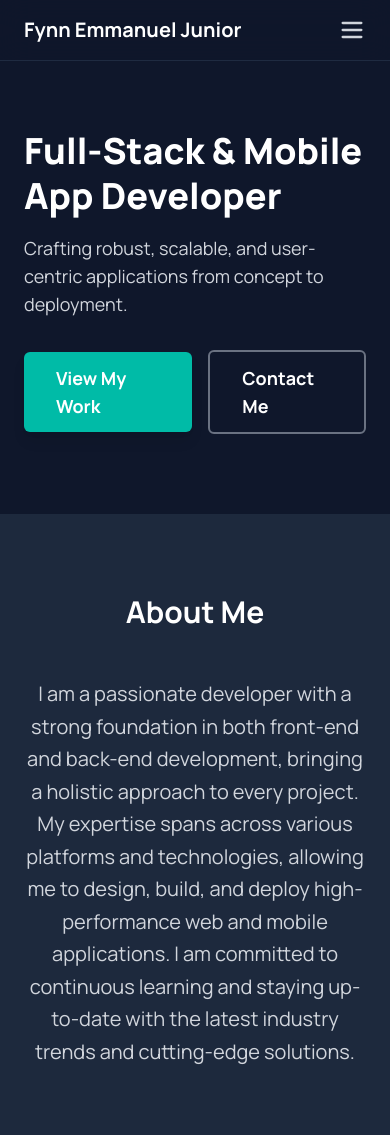
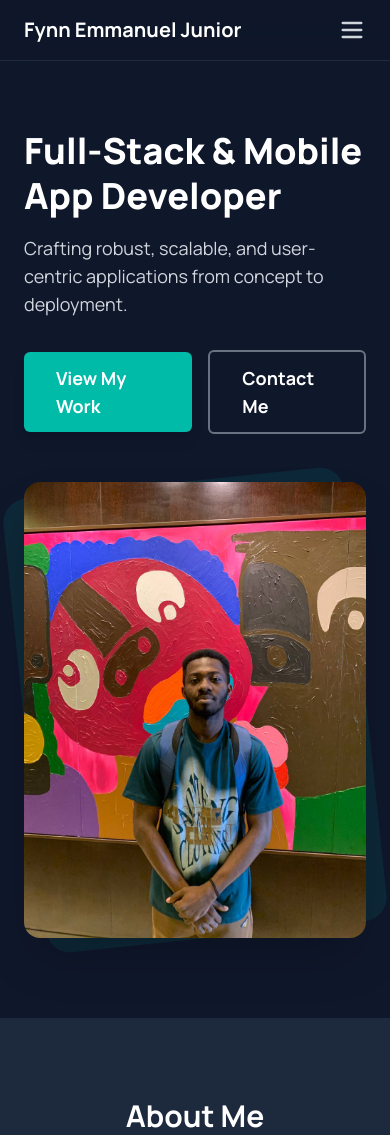
Before and after one commit to Fynn-Emmanuel-Junior/portfolio-website, a Next.js app: page / in a window 390 px wide. Shown: the top 1135 px of the page. Built offline with nearby package versions, Linux system fonts and the light colour scheme.

Commit message:
updated hero section

```diff
--- a/src/app/page.tsx
+++ b/src/app/page.tsx
@@ -134,7 +134,7 @@ const HeroSection = () => (
                 <a href="#contact" className="border-2 border-gray-500 text-white px-8 py-3 rounded-md font-bold text-lg hover:bg-gray-700 hover:border-gray-700 transition-all">Contact Me</a>
             </motion.div>
         </motion.div>
-        <motion.div variants={fadeIn()} className="relative hidden md:block">
+        <motion.div variants={fadeIn()} className="relative">
             <div className="absolute inset-0 bg-teal-500/10 rounded-3xl transform -rotate-6"></div>
             <Image
                 src={Image1}
```
